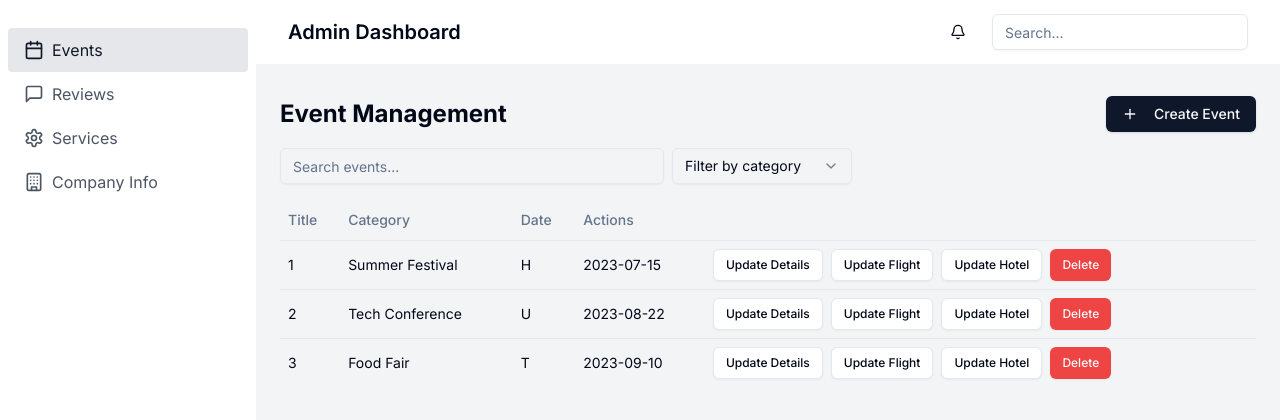
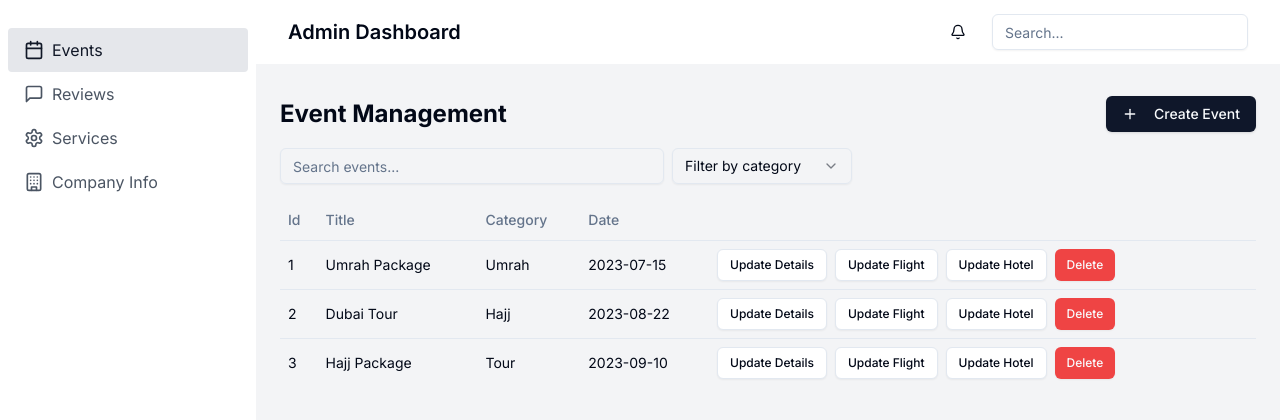
Before and after one commit to rayyanbey/admin-dashboard, a Next.js app: page /dashboard/events in a window 1280 px wide. Shown: the top 420 px of the page. Built offline with nearby package versions, Linux system fonts and the light colour scheme.

Commit message:
feat: update event titles and categories for better clarity

```diff
--- a/src/app/dashboard/events/page.jsx
+++ b/src/app/dashboard/events/page.jsx
@@ -24,9 +24,9 @@ import {
 
 // Mock data
 const events = [
-  { id: 1, title: 'Summer Festival', category: 'H', date: '2023-07-15' },
-  { id: 2, title: 'Tech Conference', category: 'U', date: '2023-08-22' },
-  { id: 3, title: 'Food Fair', category: 'T', date: '2023-09-10' },
+  { id: 1, title: 'Umrah Package ', category: 'Umrah', date: '2023-07-15' },
+  { id: 2, title: 'Dubai Tour', category: 'Hajj', date: '2023-08-22' },
+  { id: 3, title: 'Hajj Package', category: 'Tour', date: '2023-09-10' },
 ]
 
 export default function EventsPage() {
@@ -75,19 +75,19 @@ export default function EventsPage() {
           </SelectTrigger>
           <SelectContent>
             <SelectItem value="all">All Categories</SelectItem>
-            <SelectItem value="H">H</SelectItem>
-            <SelectItem value="U">U</SelectItem>
-            <SelectItem value="T">T</SelectItem>
+            <SelectItem value="H">Hajj</SelectItem>
+            <SelectItem value="U">Umrah</SelectItem>
+            <SelectItem value="T">Tour</SelectItem>
           </SelectContent>
         </Select>
       </div>
       <Table>
         <TableHeader>
           <TableRow>
+            <TableHead>Id</TableHead>
             <TableHead>Title</TableHead>
             <TableHead>Category</TableHead>
             <TableHead>Date</TableHead>
-            <TableHead>Actions</TableHead>
           </TableRow>
         </TableHeader>
         <TableBody>
```
